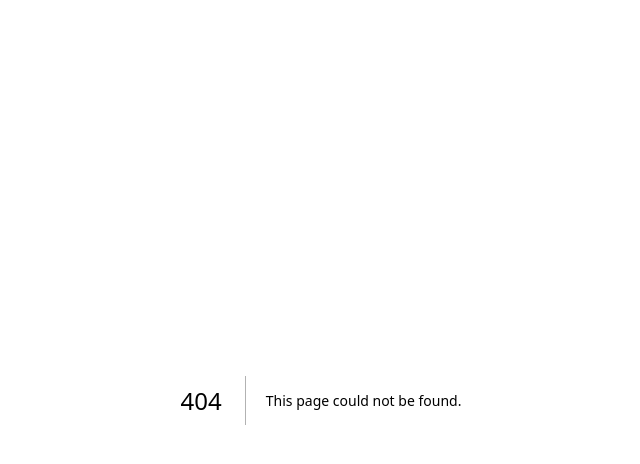
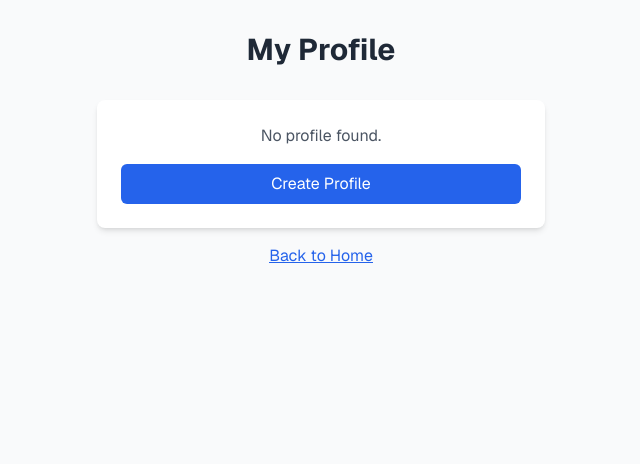
Before and after one commit to sherelynn/nextjs-with-supabase, a Next.js app: page /profile in a window 1280 px wide. Before the commit this address had no page. Shown: the top 464 px of the page, without its empty margins (319-959 px from the left). Built offline with nearby package versions, Linux system fonts and the light colour scheme; no server answers.

Commit message:
feat: page to display created profile

```diff
--- /dev/null
+++ b/app/profile/page.tsx
@@ -0,0 +1,44 @@
+"use client"
+
+import { useState } from "react"
+import { ProfileDisplay } from "@/components/profile-display"
+import { ProfileForm } from "@/components/profile-form"
+import Link from "next/link"
+
+export default function ProfilePage() {
+  const [isEditing, setIsEditing] = useState(false)
+
+  return (
+    <div className="min-h-screen bg-gray-50 py-8">
+      <div className="container mx-auto px-4">
+        <h1 className="text-3xl font-bold text-center mb-8 text-gray-800">
+          My Profile
+        </h1>
+
+        {isEditing ? (
+          <div>
+            <ProfileForm />
+            <div className="text-center mt-4">
+              <button
+                onClick={() => setIsEditing(false)}
+                className="text-blue-600 hover:text-blue-800 underline">
+                Back to Profile
+              </button>
+            </div>
+          </div>
+        ) : (
+          <ProfileDisplay
+            showEditButton={true}
+            onEdit={() => setIsEditing(true)}
+          />
+        )}
+
+        <div className="text-center mt-4">
+          <button className="text-blue-600 hover:text-blue-800 underline">
+            <Link href="/">Back to Home</Link>
+          </button>
+        </div>
+      </div>
+    </div>
+  )
+}
```
